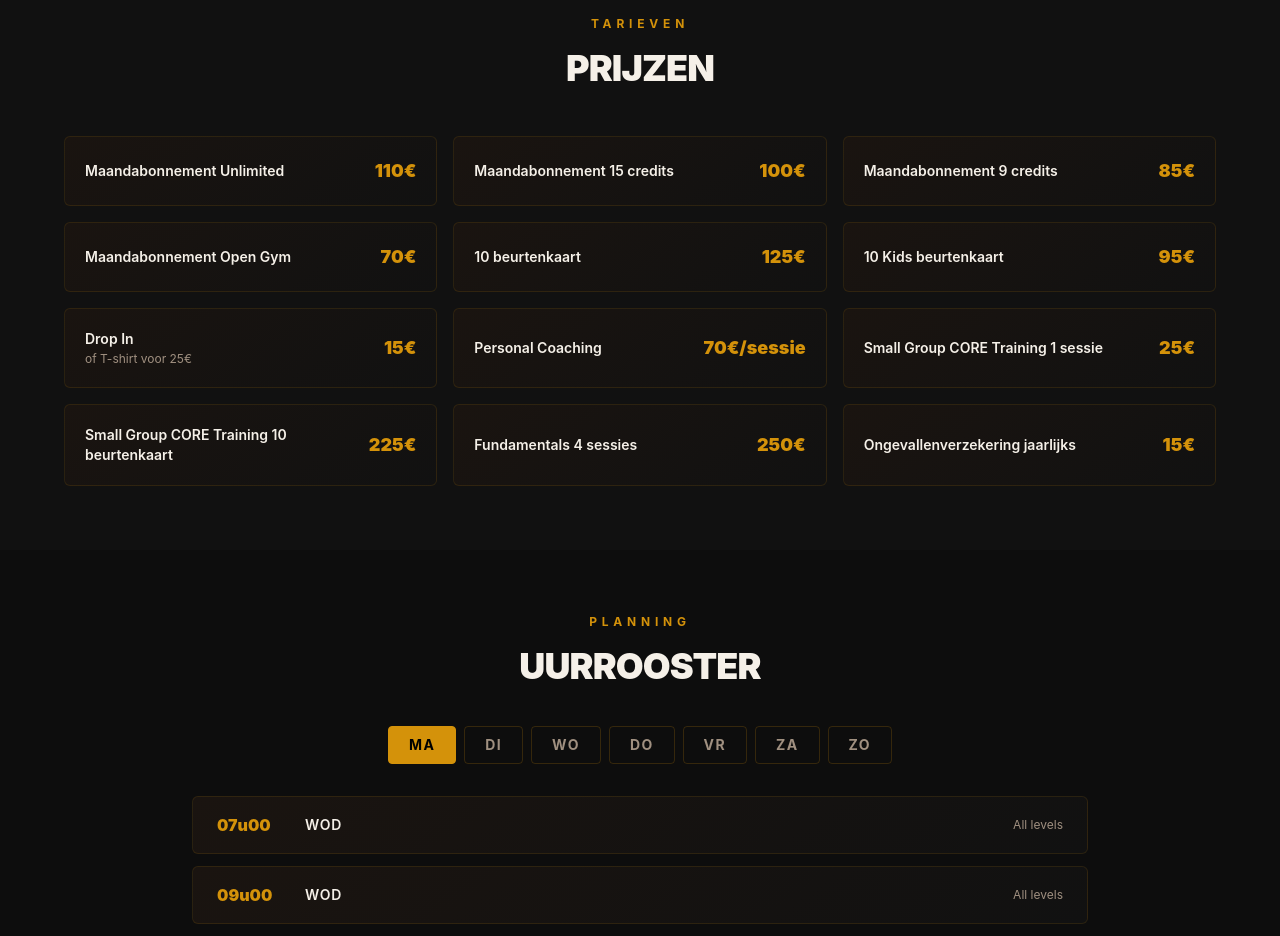
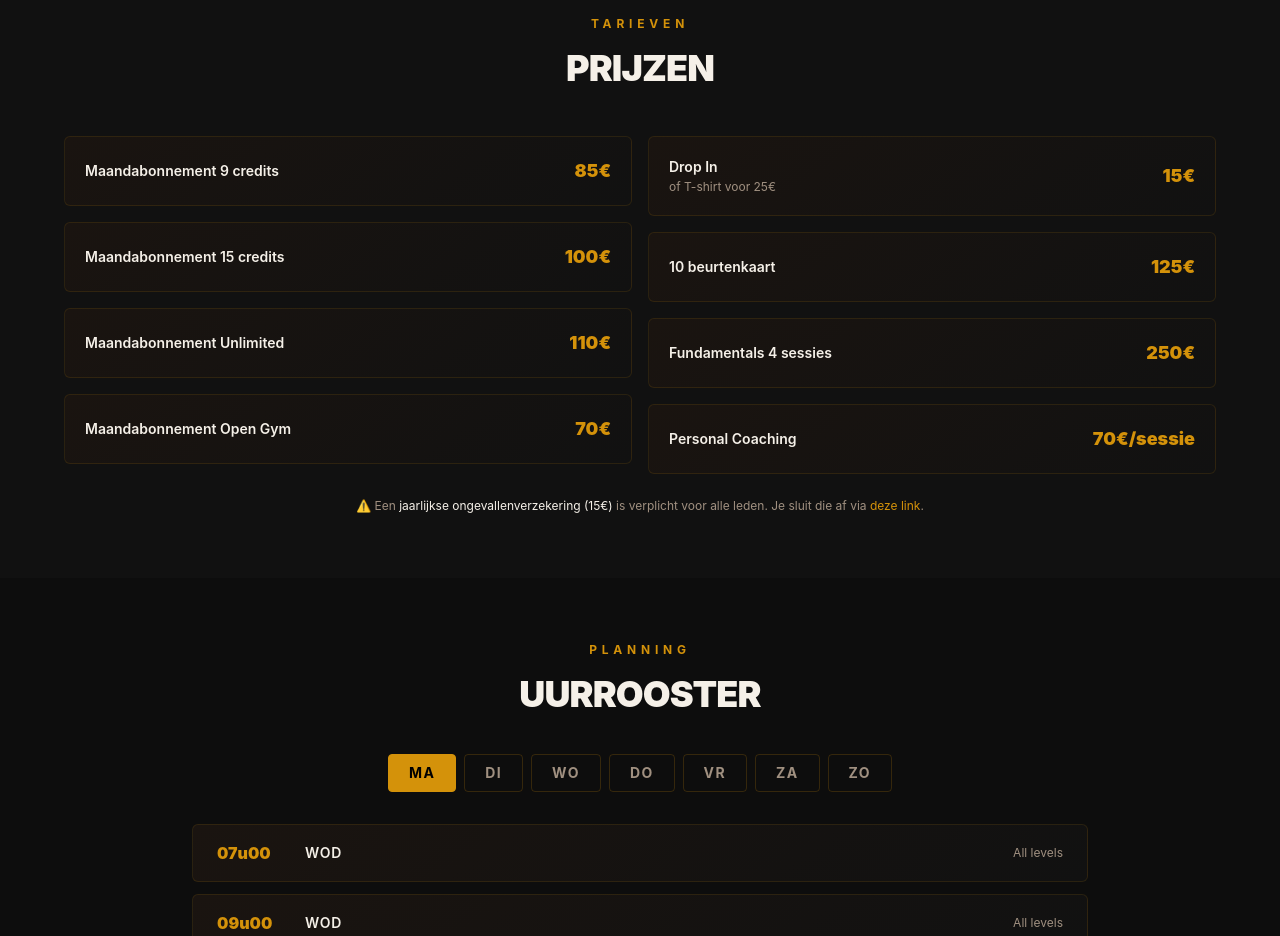
Before and after one commit to TNLConsulting/uprise-website, a React (Vite) app: page /groepslessen in a window 1280 px wide. Shown: the part 1140-2076 px from the top of the page. Built offline with nearby package versions, Linux system fonts and the light colour scheme; the HTML template or start-up script is replaced by a standard one.

Commit message:
fix: knop Upform Studio, 2-kolom prijzen groepslessen, verzekering nota

```diff
--- a/src/components/ServicesSection.tsx
+++ b/src/components/ServicesSection.tsx
@@ -25,7 +25,7 @@ const SERVICES = [
     title: "REFORMER PILATES",
     description:
       "Ontdek onze Reformer Pilates lessen bij Upform Studio — speciaal opgericht voor een optimale pilates-ervaring.",
-    cta: "Boek je sessie →",
+    cta: "Naar Upform Studio →",
     href: "https://www.upform.be",
     external: true,
   },
--- a/src/pages/Groepslessen.tsx
+++ b/src/pages/Groepslessen.tsx
@@ -14,19 +14,18 @@ const CLASS_TYPES = [
   { name: "Personal Training", level: "1 on 1 of small group" },
 ];
 
-const PRICES = [
+const PRICES_LEFT = [
+  { name: "Maandabonnement 9 credits", price: "85€" },
+  { name: "Maandabonnement 15 credits", price: "100€" },
   { name: "Maandabonnement Unlimited", price: "110€" },
-  { name: "Maandabonnement 15 credits", price: "100€" },
-  { name: "Maandabonnement 9 credits", price: "85€" },
   { name: "Maandabonnement Open Gym", price: "70€" },
+];
+
+const PRICES_RIGHT = [
+  { name: "Drop In", price: "15€", note: "of T-shirt voor 25€" },
   { name: "10 beurtenkaart", price: "125€" },
-  { name: "10 Kids beurtenkaart", price: "95€" },
-  { name: "Drop In", price: "15€", note: "of T-shirt voor 25€" },
+  { name: "Fundamentals 4 sessies", price: "250€" },
   { name: "Personal Coaching", price: "70€/sessie" },
-  { name: "Small Group CORE Training 1 sessie", price: "25€" },
-  { name: "Small Group CORE Training 10 beurtenkaart", price: "225€" },
-  { name: "Fundamentals 4 sessies", price: "250€" },
-  { name: "Ongevallenverzekering jaarlijks", price: "15€" },
 ];
 
 const SCHEDULE: Record<string, { time: string; class: string }[]> = {
@@ -141,8 +140,26 @@ const Groepslessen = () => {
           <h2 className="text-3xl md:text-4xl font-black uppercase tracking-tight text-center mb-12" style={{ color: "#F5F0E8" }}>
             Prijzen
           </h2>
-          <div className="grid grid-cols-1 sm:grid-cols-2 lg:grid-cols-3 gap-4">
-            {PRICES.map((p) => (
+          <div className="grid grid-cols-1 sm:grid-cols-2 gap-4">
+            {/* Linkerkolom */}
+            <div className="flex flex-col gap-4">
+              {PRICES_LEFT.map((p) => (
+                <div
+                  key={p.name}
+                  className="rounded-lg p-5 flex items-center justify-between gap-4"
+                  style={{
+                    background: "linear-gradient(145deg, #1A1410 0%, #111111 100%)",
+                    border: "1px solid rgba(212,146,10,0.12)",
+                  }}
+                >
+                  <p className="text-sm font-semibold" style={{ color: "#F5F0E8" }}>{p.name}</p>
+                  <span className="text-lg font-black flex-shrink-0" style={{ color: "#D4920A" }}>{p.price}</span>
+                </div>
+              ))}
+            </div>
+            {/* Rechterkolom */}
+            <div className="flex flex-col gap-4">
+              {PRICES_RIGHT.map((p) => (
                 <div
                   key={p.name}
                   className="rounded-lg p-5 flex items-center justify-between gap-4"
@@ -152,21 +169,19 @@ const Groepslessen = () => {
                   }}
                 >
                   <div>
-                  <p className="text-sm font-semibold" style={{ color: "#F5F0E8" }}>
-                    {p.name}
-                  </p>
-                  {p.note && (
-                    <p className="text-xs mt-0.5" style={{ color: "#A09080" }}>
-                      {p.note}
-                    </p>
-                  )}
+                    <p className="text-sm font-semibold" style={{ color: "#F5F0E8" }}>{p.name}</p>
+                    {p.note && <p className="text-xs mt-0.5" style={{ color: "#A09080" }}>{p.note}</p>}
                   </div>
-                <span className="text-lg font-black flex-shrink-0" style={{ color: "#D4920A" }}>
-                  {p.price}
-                </span>
+                  <span className="text-lg font-black flex-shrink-0" style={{ color: "#D4920A" }}>{p.price}</span>
                 </div>
               ))}
             </div>
+          </div>
+          {/* Verzekering nota */}
+          <p className="mt-6 text-xs text-center" style={{ color: "#A09080" }}>
+            ⚠️ Een <span style={{ color: "#F5F0E8" }}>jaarlijkse ongevallenverzekering (15€)</span> is verplicht voor alle leden. Je sluit die af via{" "}
+            <a href="https://uprise.sportbitapp.nl/web/be/registreren/lidmaatschap" target="_blank" rel="noopener noreferrer" style={{ color: "#D4920A" }}>deze link</a>.
+          </p>
         </div>
       </section>
 
```
Lines whose indentation alone changed are shown as unchanged.
